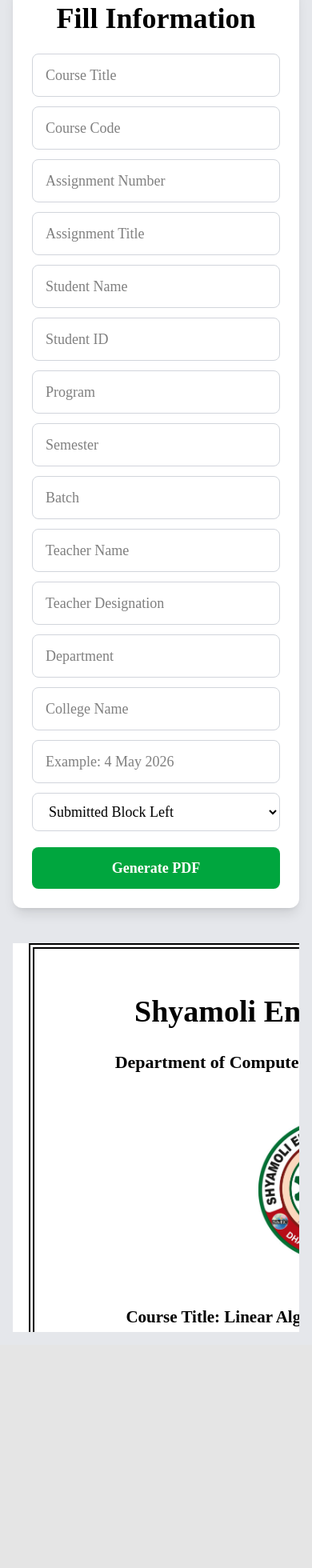
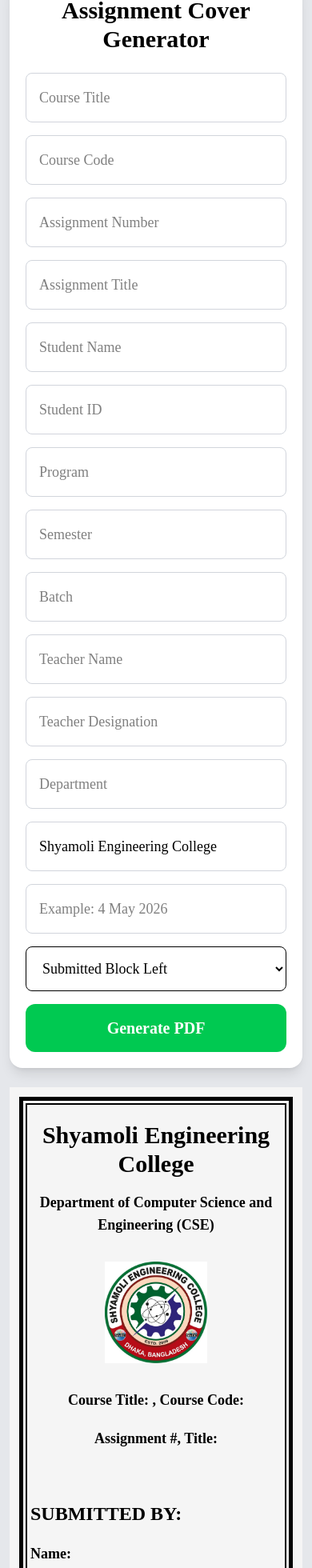
Before and after one commit to GalibDev/assignment-cover, a React (Vite) app: page / in a window 390 px wide. Shown: the part 37-1997 px from the top of the page at 80% size. Before the commit the page ends 1718 px from the top, so only its background shows below. Built offline with nearby package versions, Linux system fonts and the light colour scheme.

Commit message:
Final mobile responsive update

```diff
--- a/src/App.jsx
+++ b/src/App.jsx
@@ -1,13 +1,11 @@
-import { useRef, useState } from "react";
+import { useState } from "react";
 import html2pdf from "html2pdf.js";
 
 export default function App() {
-  const pdfRef = useRef();
-
-  const [data, setData] = useState({
+  const [form, setForm] = useState({
     courseTitle: "",
     courseCode: "",
-    assignmentNumber: "",
+    assignmentNo: "",
     assignmentTitle: "",
     studentName: "",
     studentId: "",
@@ -16,20 +14,22 @@ export default function App() {
     batch: "",
     teacherName: "",
     teacherDesignation: "",
-    teacherDept: "",
-    teacherCollege: "",
+    department: "",
+    collegeName: "Shyamoli Engineering College",
     submissionDate: "",
-    blockAlign: "left",
+    align: "left",
   });
 
   const handleChange = (e) => {
-    setData({
-      ...data,
+    setForm({
+      ...form,
       [e.target.name]: e.target.value,
     });
   };
 
   const generatePDF = () => {
+    const element = document.getElementById("cover");
+
     const opt = {
       margin: 0,
       filename: "assignment-cover.pdf",
@@ -37,130 +37,241 @@ export default function App() {
       html2canvas: {
         scale: 2,
         useCORS: true,
-        scrollY: 0,
       },
       jsPDF: {
-        unit: "px",
-        format: [794, 1123],
+        unit: "mm",
+        format: "a4",
         orientation: "portrait",
       },
     };
 
-    html2pdf().set(opt).from(pdfRef.current).save();
+    html2pdf().set(opt).from(element).save();
   };
 
-  const blockPosition =
-    data.blockAlign === "left"
-      ? "w-[430px] ml-0 text-left"
-      : data.blockAlign === "center"
-      ? "w-[430px] mx-auto text-left"
-      : "w-[430px] ml-auto text-left";
+  return (
+    <div className="min-h-screen bg-gray-200 p-3 md:p-6">
+      <div className="max-w-7xl mx-auto grid grid-cols-1 lg:grid-cols-2 gap-6">
 
-  return (
-    <div className="min-h-screen bg-gray-200 p-4 md:p-8">
-      <div className="flex flex-col lg:flex-row gap-6 items-start">
+        {/* FORM */}
+        <div className="bg-white p-5 rounded-2xl shadow-lg h-fit">
+          <h1 className="text-3xl font-bold text-center mb-6">
+            Assignment Cover Generator
+          </h1>
 
-        <div className="w-full lg:w-[340px] bg-white rounded-xl shadow-lg p-6">
-          <h2 className="text-4xl font-bold text-center mb-6">
-            Fill Information
-          </h2>
+          <div className="space-y-4">
+            <Input
+              name="courseTitle"
+              placeholder="Course Title"
+              value={form.courseTitle}
+              onChange={handleChange}
+            />
 
-          <div className="space-y-3">
-            <Input name="courseTitle" placeholder="Course Title" value={data.courseTitle} onChange={handleChange} />
-            <Input name="courseCode" placeholder="Course Code" value={data.courseCode} onChange={handleChange} />
-            <Input name="assignmentNumber" placeholder="Assignment Number" value={data.assignmentNumber} onChange={handleChange} />
-            <Input name="assignmentTitle" placeholder="Assignment Title" value={data.assignmentTitle} onChange={handleChange} />
-            <Input name="studentName" placeholder="Student Name" value={data.studentName} onChange={handleChange} />
-            <Input name="studentId" placeholder="Student ID" value={data.studentId} onChange={handleChange} />
-            <Input name="program" placeholder="Program" value={data.program} onChange={handleChange} />
-            <Input name="semester" placeholder="Semester" value={data.semester} onChange={handleChange} />
-            <Input name="batch" placeholder="Batch" value={data.batch} onChange={handleChange} />
-            <Input name="teacherName" placeholder="Teacher Name" value={data.teacherName} onChange={handleChange} />
-            <Input name="teacherDesignation" placeholder="Teacher Designation" value={data.teacherDesignation} onChange={handleChange} />
-            <Input name="teacherDept" placeholder="Department" value={data.teacherDept} onChange={handleChange} />
-            <Input name="teacherCollege" placeholder="College Name" value={data.teacherCollege} onChange={handleChange} />
-            <Input name="submissionDate" placeholder="Example: 4 May 2026" value={data.submissionDate} onChange={handleChange} />
+            <Input
+              name="courseCode"
+              placeholder="Course Code"
+              value={form.courseCode}
+              onChange={handleChange}
+            />
+
+            <Input
+              name="assignmentNo"
+              placeholder="Assignment Number"
+              value={form.assignmentNo}
+              onChange={handleChange}
+            />
+
+            <Input
+              name="assignmentTitle"
+              placeholder="Assignment Title"
+              value={form.assignmentTitle}
+              onChange={handleChange}
+            />
+
+            <Input
+              name="studentName"
+              placeholder="Student Name"
+              value={form.studentName}
+              onChange={handleChange}
+            />
+
+            <Input
+              name="studentId"
+              placeholder="Student ID"
+              value={form.studentId}
+              onChange={handleChange}
+            />
+
+            <Input
+              name="program"
+              placeholder="Program"
+              value={form.program}
+              onChange={handleChange}
+            />
+
+            <Input
+              name="semester"
+              placeholder="Semester"
+              value={form.semester}
+              onChange={handleChange}
+            />
+
+            <Input
+              name="batch"
+              placeholder="Batch"
+              value={form.batch}
+              onChange={handleChange}
+            />
+
+            <Input
+              name="teacherName"
+              placeholder="Teacher Name"
+              value={form.teacherName}
+              onChange={handleChange}
+            />
+
+            <Input
+              name="teacherDesignation"
+              placeholder="Teacher Designation"
+              value={form.teacherDesignation}
+              onChange={handleChange}
+            />
+
+            <Input
+              name="department"
+              placeholder="Department"
+              value={form.department}
+              onChange={handleChange}
+            />
+
+            <Input
+              name="collegeName"
+              placeholder="College Name"
+              value={form.collegeName}
+              onChange={handleChange}
+            />
+
+            <Input
+              name="submissionDate"
+              placeholder="Example: 4 May 2026"
+              value={form.submissionDate}
+              onChange={handleChange}
+            />
 
             <select
-              name="blockAlign"
-              value={data.blockAlign}
+              name="align"
+              value={form.align}
               onChange={handleChange}
-              className="w-full border border-gray-300 rounded-lg px-4 py-3 text-lg outline-none bg-white"
+              className="w-full border rounded-lg p-4 text-lg"
             >
               <option value="left">Submitted Block Left</option>
-              <option value="center">Submitted Block Middle</option>
+              <option value="center">Submitted Block Center</option>
               <option value="right">Submitted Block Right</option>
             </select>
-          </div>
 
             <button
               onClick={generatePDF}
-            className="w-full mt-5 bg-green-600 hover:bg-green-700 text-white py-3 rounded-lg font-bold text-lg"
+              className="w-full bg-green-500 hover:bg-green-600 text-white font-bold text-xl py-4 rounded-xl"
             >
               Generate PDF
             </button>
           </div>
+        </div>
 
-        <div className="w-full overflow-hidden bg-gray-200">
-          <div className="mobile-preview mx-auto">
+        {/* PREVIEW */}
+        <div className="w-full overflow-x-auto flex justify-center">
           <div
-              ref={pdfRef}
-              className="pdf-page w-[794px] h-[1123px] bg-white mx-auto"
+            id="cover"
+            className="bg-[#f5f5f5] relative shadow-lg overflow-hidden"
+            style={{
+              width: window.innerWidth < 768 ? "95vw" : "210mm",
+              minHeight: window.innerWidth < 768 ? "135vw" : "297mm",
+              padding: window.innerWidth < 768 ? "10px" : "20mm",
+            }}
           >
-              <div className="border-[7px] border-double border-black h-[1083px] m-[20px] px-[60px] pt-[55px] pb-[40px] box-border">
-                <h1 className="text-center text-[38px] font-bold leading-tight">
-                  Shyamoli Engineering College
+            {/* BORDER */}
+            <div className="absolute inset-3 border-[5px] border-black"></div>
+            <div className="absolute inset-5 border-[2px] border-black"></div>
+
+            <div className="relative z-10">
+
+              {/* TOP */}
+              <div className="text-center mt-8">
+                <h1 className="text-3xl md:text-5xl font-bold">
+                  {form.collegeName}
                 </h1>
 
-                <h2 className="text-center text-[22px] font-bold mt-[22px]">
+                <h2 className="text-lg md:text-2xl font-bold mt-4">
                   Department of Computer Science and Engineering (CSE)
                 </h2>
 
                 <img
                   src="/logo.png"
-                  alt="Logo"
-                  className="w-[180px] mx-auto mt-[55px] mb-[55px]"
+                  alt="logo"
+                  className="w-32 md:w-48 mx-auto my-8"
                 />
 
-                <div className="text-center">
-                  <h3 className="text-[21px] font-bold mb-[22px]">
-                    Course Title: {data.courseTitle || "Linear Algebra"}, Course Code: {data.courseCode || "MATH-2105"}
+                <h3 className="text-lg md:text-2xl font-bold">
+                  Course Title: {form.courseTitle},
+                  Course Code: {form.courseCode}
                 </h3>
 
-                  <h3 className="text-[21px] font-bold">
-                    Assignment #{data.assignmentNumber || "01"}, Title: {data.assignmentTitle || "Matrix"}
+                <h3 className="text-lg md:text-2xl font-bold mt-5">
+                  Assignment #{form.assignmentNo},
+                  Title: {form.assignmentTitle}
                 </h3>
               </div>
 
-                <div className={`mt-[70px] ${blockPosition}`}>
-                  <h3 className="text-[22px] font-bold mb-[22px]">
+              {/* SUBMITTED SECTION */}
+              <div
+                className={`mt-16 px-4 md:px-10 ${
+                  form.align === "center"
+                    ? "text-center"
+                    : form.align === "right"
+                    ? "text-right"
+                    : "text-left"
+                }`}
+              >
+                <div className="space-y-10">
+
+                  {/* Submitted By */}
+                  <div>
+                    <h2 className="text-2xl md:text-4xl font-bold mb-5">
                       SUBMITTED BY:
-                  </h3>
+                    </h2>
 
-                  <p className="text-[19px] font-bold leading-[1.3]">
-                    Name: {data.studentName || "MD MIRZA GALIB PALASH"} <br />
-                    ID: {data.studentId || "80/24|CSE-34"} <br />
-                    Program: {data.program || "B.Sc. in CSE"} <br />
-                    Semester: {data.semester || "3rd"} <br />
-                    Batch: {data.batch || "5th"}
-                  </p>
-
-                  <h3 className="text-[22px] font-bold mt-[42px] mb-[22px]">
-                    SUBMITTED TO:
-                  </h3>
-
-                  <p className="text-[19px] font-bold leading-[1.3]">
-                    {data.teacherName || "Khalid Bin Kaysar"} <br />
-                    {data.teacherDesignation || "Lecturer, Mathematics"} <br />
-                    {data.teacherDept || "Dept. Of Related Subjects"} <br />
-                    {data.teacherCollege || "Shyamoli Engineering College"}
-                  </p>
-
-                  <h3 className="text-[22px] font-bold mt-[60px]">
-                    DATE OF SUBMISSION: {data.submissionDate || "4 May 2026"}
-                  </h3>
+                    <div className="text-lg md:text-2xl font-semibold leading-relaxed">
+                      <p>Name: {form.studentName}</p>
+                      <p>ID: {form.studentId}</p>
+                      <p>Program: {form.program}</p>
+                      <p>Semester: {form.semester}</p>
+                      <p>Batch: {form.batch}</p>
                     </div>
                   </div>
+
+                  {/* Submitted To */}
+                  <div>
+                    <h2 className="text-2xl md:text-4xl font-bold mb-5">
+                      SUBMITTED TO:
+                    </h2>
+
+                    <div className="text-lg md:text-2xl font-semibold leading-relaxed">
+                      <p>{form.teacherName}</p>
+                      <p>{form.teacherDesignation}</p>
+                      <p>{form.department}</p>
+                      <p>{form.collegeName}</p>
+                    </div>
+                  </div>
+
+                  {/* Date */}
+                  <div className="pb-10">
+                    <h2 className="text-xl md:text-3xl font-bold">
+                      DATE OF SUBMISSION: {form.submissionDate}
+                    </h2>
+                  </div>
+
+                </div>
+              </div>
+
             </div>
           </div>
         </div>
@@ -178,7 +289,7 @@ function Input({ name, placeholder, value, onChange }) {
       placeholder={placeholder}
       value={value}
       onChange={onChange}
-      className="w-full border border-gray-300 rounded-lg px-4 py-3 text-lg outline-none focus:border-green-500"
+      className="w-full border border-gray-300 rounded-lg px-4 py-4 text-lg outline-none"
     />
   );
 }
```
Lines whose indentation alone changed are shown as unchanged.
